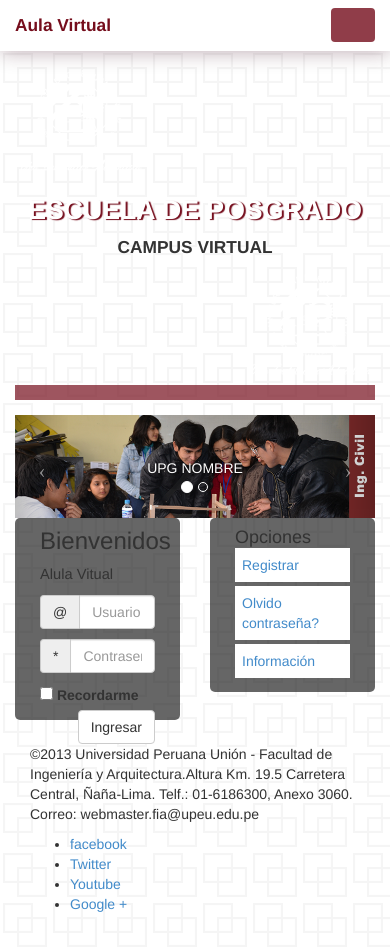
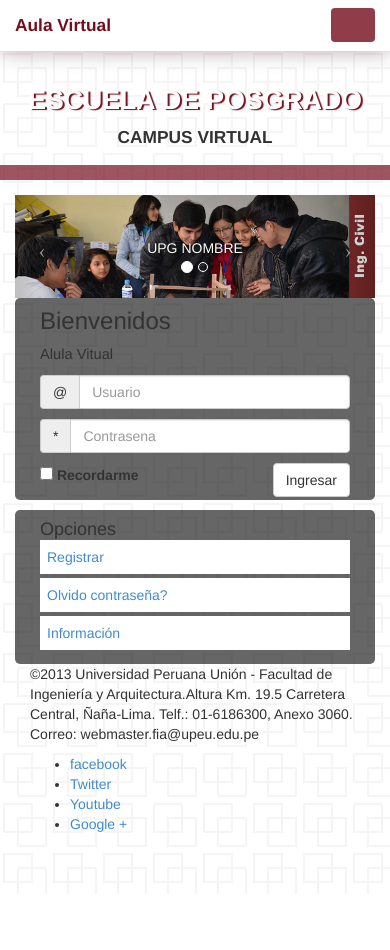
Before and after one commit to grupocova/moodleposgrado, a plain HTML site: page index.html in a window 390 px wide. After the commit the page ends 894 px from the top, so only its background shows below. Drawn offline with Linux system fonts and the light colour scheme.

Commit message:
cambiso responsive

```diff
--- a/assets/css/style.css
+++ b/assets/css/style.css
@@ -19,13 +19,13 @@
 	overflow: hidden;
 }
 .encabezado .logo{
-	/*background-color: #457;*/
+	background-color: #457;*/
 	display: inline-block;
 	float: left;
 }
 
 .encabezado .logo2{
-	/*background-color: #912;*/
+	background-color: #912;*/
 	display: inline-block;
 	float: right;
 }
--- a/index.html
+++ b/index.html
@@ -39,16 +39,16 @@
 
   <header class="container">
     <div class="row">
-    <div class="col-lg-12">
-    <div class="encabezado">
-      <div class="logo">
+    <div class="col-lg-12 ">
+    <div class="encabezado row">
+      <div class="logo col-md-2 visible-md visible-lg">
         <img src="assets/photos/logo_upeu.png" alt="...">
       </div>
-      <div class="nombre">
+      <div class="nombre col-md-8 col-sm-12">
         <h2>ESCUELA DE POSGRADO</h2>
         <p>Campus Virtual</p>
       </div>
-      <div class="logo2">
+      <div class="logo2 col-md-2 visible-md visible-lg">
         <img src="assets/photos/logo_upeu.png" alt="...">
       </div>
     </div>
@@ -59,7 +59,7 @@
   <section class="container contenido">
     <div class="row">
       <!-- slider -->
-      <div class="col-md-8 col-sm-7">
+      <div class="col-md-8 col-sm-12">
         <div id="carousel-upgs" class="carousel slide upgs">
         <ol class="carousel-indicators">
           <li data-target="#carousel-upgs" data-slide-to="0" class="active"></li>
@@ -90,9 +90,9 @@
       </div>
 
       <!-- login-->
-      <div class="col-md-4 col-sm-5" >
+      <div class="col-md-4 col-sm-12" >
         <div class="row" >
-          <div class="col-sm-12 col-xs-6 ">
+          <div class="col-sm-6 col-md-12 col-xs-12 ">
             <div class="login">
               <h4>Bienvenidos</h4>
               <p>Alula Vitual</p>
@@ -112,7 +112,7 @@
               </form>
           </div>
           </div>
-          <div class="col-sm-12 col-xs-6">
+          <div class="col-sm-6 col-md-12 col-xs-12">
           <div class="opciones">
             <h4>Opciones</h4>
             <ul>
```
